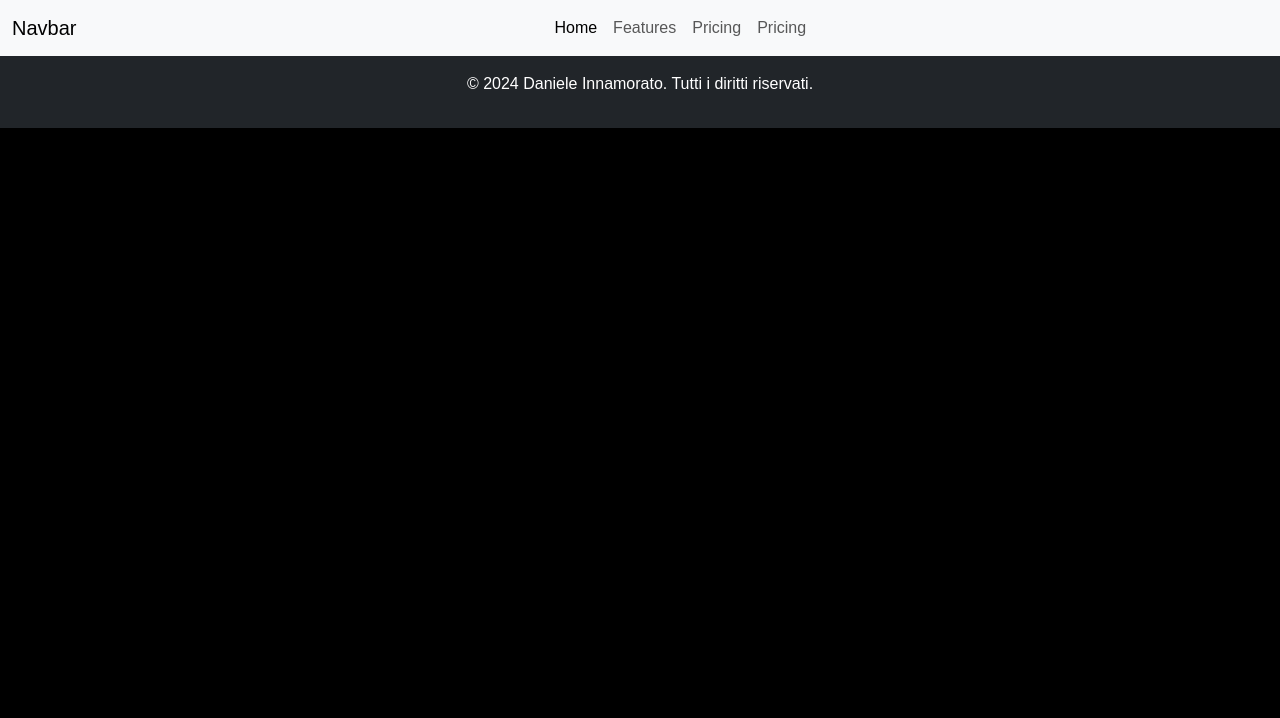
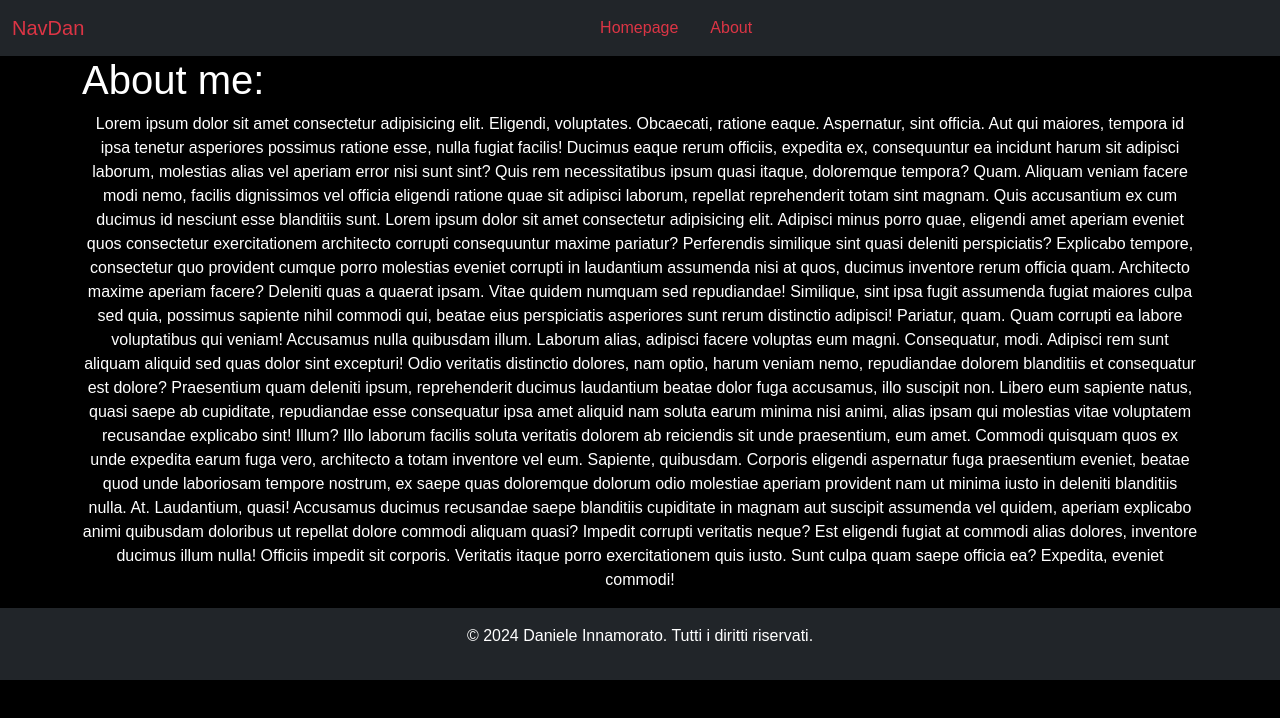
Before and after one commit to danieleinnamorato93/vite-boolfolio, a Vue app: page /about in a window 1280 px wide. Shown: the top 718 px of the page. Built offline with nearby package versions, Linux system fonts and the light colour scheme.

Commit message:
Added Home/About views & Header/Footer components

```diff
--- a/src/App.vue
+++ b/src/App.vue
@@ -1,9 +1,10 @@
 <script>
+import { RouterView } from "vue-router";
 import AppFooter from "./components/AppFooter.vue";
 
 import AppHeader from "./components/AppHeader.vue";
 
-import AppMain from "./pages/AppProjects.vue";
+//import AppMain from "./pages/AppProjects.vue";
 export default {
   data() {
     return {};
@@ -17,6 +18,7 @@ export default {
 
 <template>
   <AppHeader />
+  <RouterView />
   <AppFooter />
 </template>
 
--- a/src/components/AppHeader.vue
+++ b/src/components/AppHeader.vue
@@ -1,4 +1,6 @@
 <script>
+import { RouterLink } from "vue-router";
+
 export default {
   name: "AppHeader",
   data() {
@@ -9,9 +11,9 @@ export default {
 
 <template>
   <header>
-    <nav class="navbar navbar-expand-lg navbar-light bg-light">
+    <nav class="navbar navbar-expand-lg navbar-dark bg-dark">
       <div class="container-fluid">
-        <a class="navbar-brand" href="#">Navbar</a>
+        <a class="navbar-brand link-danger" href="#">NavDan</a>
         <button
           class="navbar-toggler"
           type="button"
@@ -25,10 +27,18 @@ export default {
         </button>
         <div class="collapse navbar-collapse" id="navbarNavAltMarkup">
           <div class="navbar-nav">
-            <a class="nav-link active" aria-current="page" href="#">Home</a>
-            <a class="nav-link" href="#">Features</a>
-            <a class="nav-link" href="#">Pricing</a>
-            <a class="nav-link" href="#">Pricing</a>
+            <li class="me-3">
+              <router-link
+                class="nav-link active icon-link-hover link-danger"
+                :to="{ name: 'home' }"
+                >Homepage</router-link
+              >
+            </li>
+            <li class="me-3">
+              <router-link class="nav-link link-danger" :to="{ name: 'about' }"
+                >About</router-link
+              >
+            </li>
           </div>
         </div>
       </div>
@@ -36,4 +46,8 @@ export default {
   </header>
 </template>
 
-<style scoped></style>
+<style scoped lang="scss">
+router-link {
+  color: black;
+}
+</style>
--- /dev/null
+++ b/src/components/ProjectsList.vue
@@ -0,0 +1,71 @@
+<script>
+import axios from "axios";
+export default {
+  name: "ProjectsList",
+  data() {
+    return {
+      projectsList: [],
+      apiUrl: "http://127.0.0.1:8000/api/projects",
+    };
+  },
+  methods: {
+    getProjects() {
+      axios
+        .get(this.apiUrl)
+        .then((response) => {
+          console.log(response.data.results);
+          this.projectsList = response.data.results;
+        })
+        .catch(function (error) {
+          console.log(error);
+        });
+    },
+  },
+  created() {
+    this.getProjects();
+  },
+};
+</script>
+
+<template>
+  <main>
+    <div class="container">
+      <div class="row">
+        <div class="col-12">
+          <h1>Projects List:</h1>
+        </div>
+
+        <div class="col-12 text-center">
+          <div
+            class="card bg-primary mb-4 p-3"
+            v-for="singleProject in projectsList"
+            :key="singleProject.id"
+          >
+            <div class="card-body">
+              <h3 class="card-title">{{ singleProject.title }}</h3>
+              <span class="card-title badge text-bg-warning">{{
+                singleProject.type.name
+              }}</span>
+              <a href="{{ singleProject.url }}">
+                <h6 class="card-title">{{ singleProject.url }}</h6>
+              </a>
+              <h4 class="card-title">{{ singleProject.technologies.name }}</h4>
+              <p class="card-text">
+                {{ singleProject.content }}
+              </p>
+            </div>
+          </div>
+        </div>
+      </div>
+    </div>
+  </main>
+</template>
+
+<style scoped>
+h1 {
+  color: black;
+}
+a {
+  color: red;
+}
+</style>
--- a/src/pages/AppAbout.vue
+++ b/src/pages/AppAbout.vue
@@ -20,7 +20,6 @@ export default {
         </div>
 
         <div class="col-12 text-center">
-          s
           <p>
             Lorem ipsum dolor sit amet consectetur adipisicing elit. Eligendi,
             voluptates. Obcaecati, ratione eaque. Aspernatur, sint officia. Aut
@@ -31,7 +30,42 @@ export default {
             ipsum quasi itaque, doloremque tempora? Quam. Aliquam veniam facere
             modi nemo, facilis dignissimos vel officia eligendi ratione quae sit
             adipisci laborum, repellat reprehenderit totam sint magnam. Quis
-            accusantium ex cum ducimus id nesciunt esse blanditiis sunt.
+            accusantium ex cum ducimus id nesciunt esse blanditiis sunt. Lorem
+            ipsum dolor sit amet consectetur adipisicing elit. Adipisci minus
+            porro quae, eligendi amet aperiam eveniet quos consectetur
+            exercitationem architecto corrupti consequuntur maxime pariatur?
+            Perferendis similique sint quasi deleniti perspiciatis? Explicabo
+            tempore, consectetur quo provident cumque porro molestias eveniet
+            corrupti in laudantium assumenda nisi at quos, ducimus inventore
+            rerum officia quam. Architecto maxime aperiam facere? Deleniti quas
+            a quaerat ipsam. Vitae quidem numquam sed repudiandae! Similique,
+            sint ipsa fugit assumenda fugiat maiores culpa sed quia, possimus
+            sapiente nihil commodi qui, beatae eius perspiciatis asperiores sunt
+            rerum distinctio adipisci! Pariatur, quam. Quam corrupti ea labore
+            voluptatibus qui veniam! Accusamus nulla quibusdam illum. Laborum
+            alias, adipisci facere voluptas eum magni. Consequatur, modi.
+            Adipisci rem sunt aliquam aliquid sed quas dolor sint excepturi!
+            Odio veritatis distinctio dolores, nam optio, harum veniam nemo,
+            repudiandae dolorem blanditiis et consequatur est dolore?
+            Praesentium quam deleniti ipsum, reprehenderit ducimus laudantium
+            beatae dolor fuga accusamus, illo suscipit non. Libero eum sapiente
+            natus, quasi saepe ab cupiditate, repudiandae esse consequatur ipsa
+            amet aliquid nam soluta earum minima nisi animi, alias ipsam qui
+            molestias vitae voluptatem recusandae explicabo sint! Illum? Illo
+            laborum facilis soluta veritatis dolorem ab reiciendis sit unde
+            praesentium, eum amet. Commodi quisquam quos ex unde expedita earum
+            fuga vero, architecto a totam inventore vel eum. Sapiente,
+            quibusdam. Corporis eligendi aspernatur fuga praesentium eveniet,
+            beatae quod unde laboriosam tempore nostrum, ex saepe quas
+            doloremque dolorum odio molestiae aperiam provident nam ut minima
+            iusto in deleniti blanditiis nulla. At. Laudantium, quasi! Accusamus
+            ducimus recusandae saepe blanditiis cupiditate in magnam aut
+            suscipit assumenda vel quidem, aperiam explicabo animi quibusdam
+            doloribus ut repellat dolore commodi aliquam quasi? Impedit corrupti
+            veritatis neque? Est eligendi fugiat at commodi alias dolores,
+            inventore ducimus illum nulla! Officiis impedit sit corporis.
+            Veritatis itaque porro exercitationem quis iusto. Sunt culpa quam
+            saepe officia ea? Expedita, eveniet commodi!
           </p>
         </div>
       </div>
@@ -39,9 +73,10 @@ export default {
   </main>
 </template>
 
-<style scoped>
-h1 {
-  color: black;
+<style scoped lang="scss">
+h1,
+p {
+  color: rgb(255, 255, 255);
 }
 a {
   color: red;
--- a/src/pages/AppHome.vue
+++ b/src/pages/AppHome.vue
@@ -20,18 +20,7 @@ export default {
         </div>
 
         <div class="col-12 text-center">
-          <p>
-            Lorem ipsum dolor sit amet consectetur adipisicing elit. Eligendi,
-            voluptates. Obcaecati, ratione eaque. Aspernatur, sint officia. Aut
-            qui maiores, tempora id ipsa tenetur asperiores possimus ratione
-            esse, nulla fugiat facilis! Ducimus eaque rerum officiis, expedita
-            ex, consequuntur ea incidunt harum sit adipisci laborum, molestias
-            alias vel aperiam error nisi sunt sint? Quis rem necessitatibus
-            ipsum quasi itaque, doloremque tempora? Quam. Aliquam veniam facere
-            modi nemo, facilis dignissimos vel officia eligendi ratione quae sit
-            adipisci laborum, repellat reprehenderit totam sint magnam. Quis
-            accusantium ex cum ducimus id nesciunt esse blanditiis sunt.
-          </p>
+          <h2>Homepage</h2>
         </div>
       </div>
     </div>
@@ -39,9 +28,11 @@ export default {
 </template>
 
 <style scoped>
-h1 {
-  color: black;
+h1,
+h2 {
+  color: rgb(255, 255, 255);
 }
+
 a {
   color: red;
 }
```
Also changed, not shown: src/components/ProjectsListCard.vue (added).
